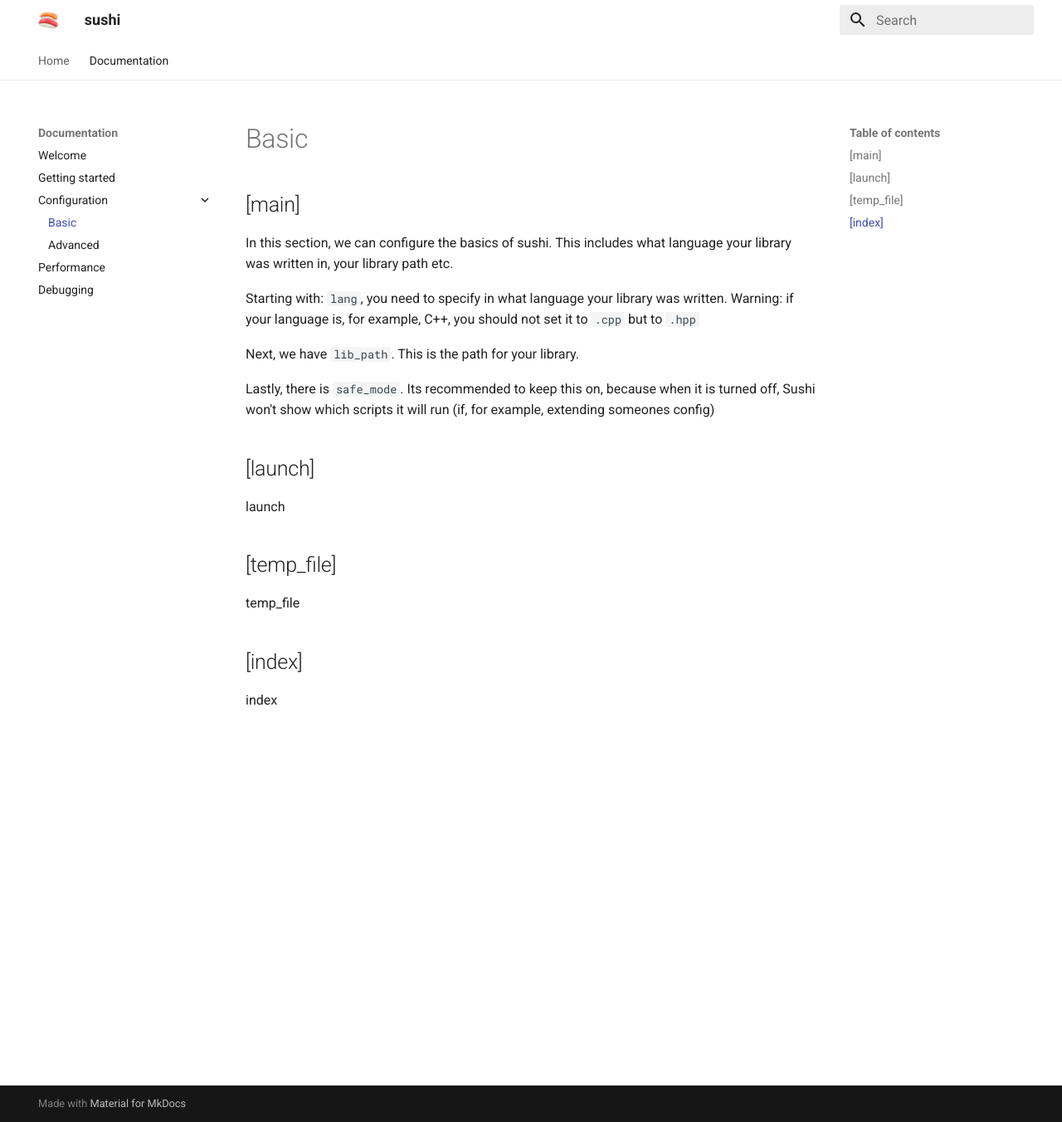
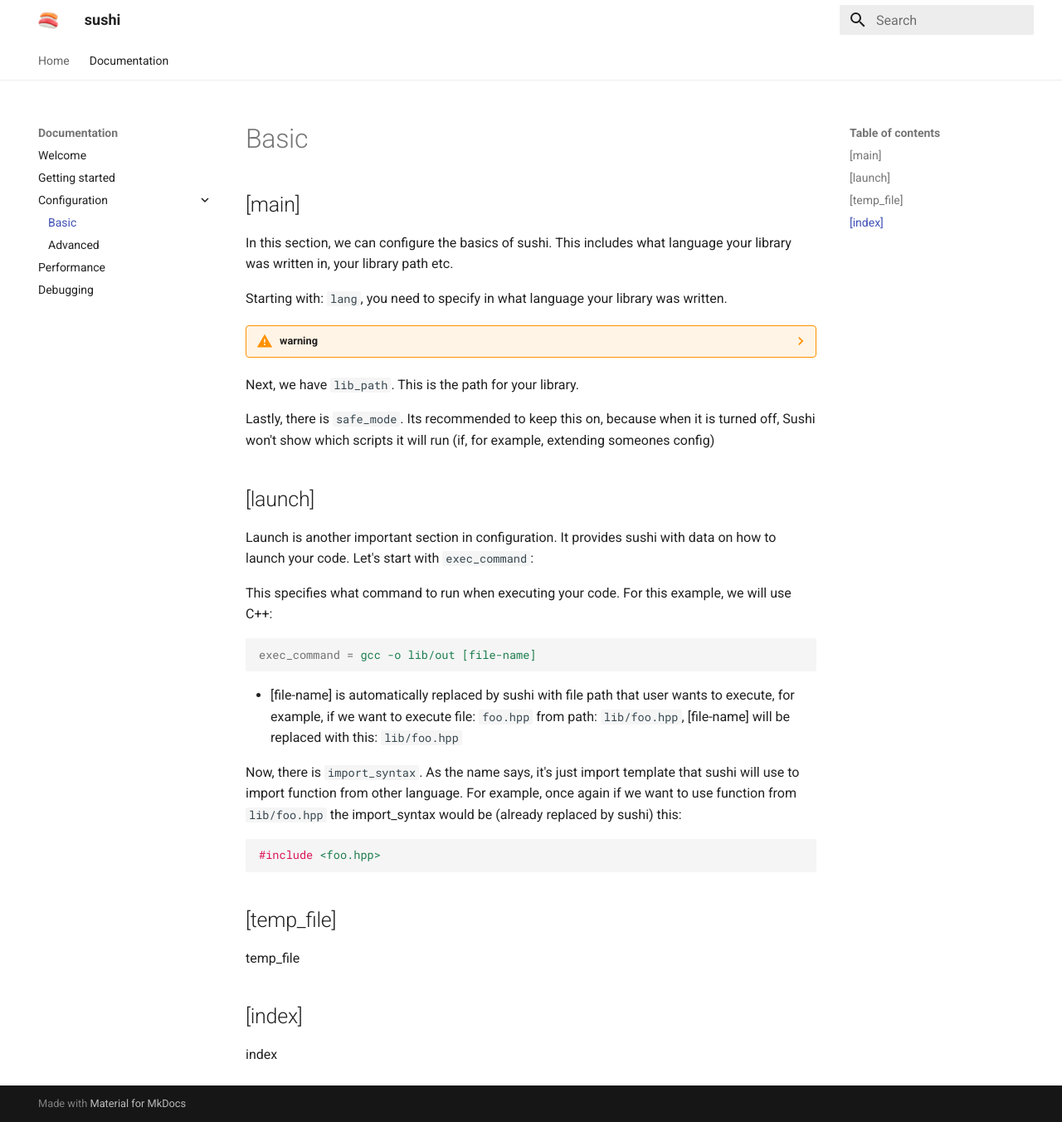
Before and after one commit to dev-sushi/docs, an MkDocs documentation site: the page built from docs/configuration/basic.md, in a window 1280 px wide and 1352 px high. Shown: the whole window at 83% size. Built offline with MkDocs 1.6.1 and Material for MkDocs 9.7.7, drawn with Linux system fonts in a browser that asks for light colours.

Commit message:
docs: add [launch] wiki

````diff
--- a/docs/configuration/basic.md
+++ b/docs/configuration/basic.md
@@ -10,7 +14,22 @@ Lastly, there is `safe_mode`. Its recommended to keep this on, because when it i
 
 ## [launch]
 
-launch
+Launch is another important section in configuration. It provides sushi with data on how to launch your code. Let's start with `exec_command`:
+
+This specifies what command to run when executing your code.
+For this example, we will use C++:
+
+```ini
+exec_command = gcc -o lib/out [file-name]
+```
+
+-   [file-name] is automatically replaced by sushi with file path that user wants to execute, for example, if we want to execute file: `foo.hpp` from path: `lib/foo.hpp`, [file-name] will be replaced with this: `lib/foo.hpp`
+
+Now, there is `import_syntax`. As the name says, it's just import template that sushi will use to import function from other language. For example, once again if we want to use function from `lib/foo.hpp` the import_syntax would be (already replaced by sushi) this:
+
+```cpp
+#include <foo.hpp>
+```
 
 ## [temp_file]
 
--- a/mkdocs.yml
+++ b/mkdocs.yml
@@ -35,3 +35,6 @@ markdown_extensions:
     - pymdownx.inlinehilite
     - pymdownx.snippets
     - pymdownx.superfences
+
+    - admonition
+    - pymdownx.details
````
Also changed, not shown: other parts of docs/configuration/basic.md (+5 -1 lines).
